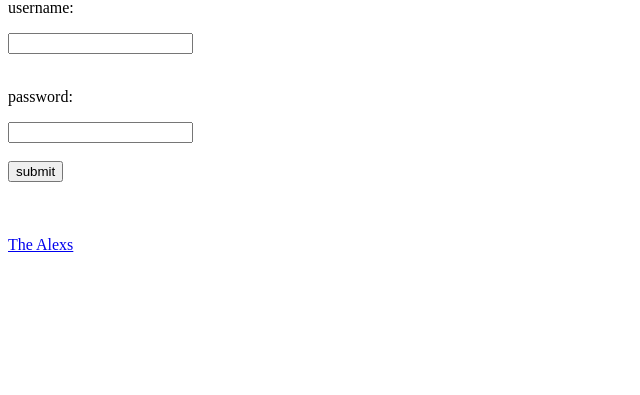
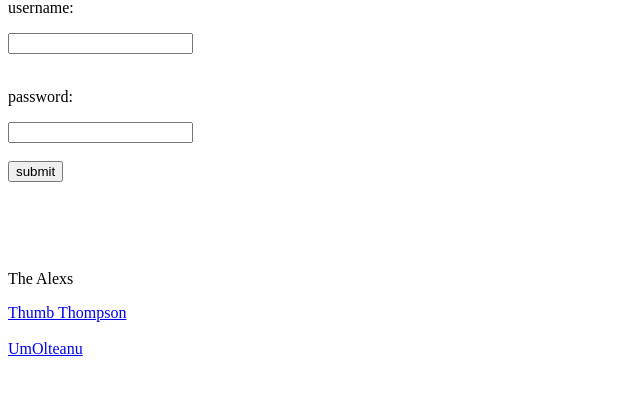
Before and after one commit to athompson00/SoftDev-HW, a Flask app: page / in a window 1280 px wide. Shown: the part 149-544 px from the top of the page, without its empty margins (0-640 px from the left). Run offline with Flask 2, Linux system fonts and the light colour scheme.

Commit message:
added footers

```diff
--- a/16_flasherit/templates/basic.html
+++ b/16_flasherit/templates/basic.html
@@ -14,8 +14,13 @@
   {% block content %}
     {% endblock %}
     <br>
+    <br>
     {% block footer %}
-  <a href = "https://google.com"> The Alexs </a>
+    <p> The Alexs </p>
+  <a href = "https://github.com/athompson00/SoftDev-HW/tree/master/16_flasherit"> Thumb Thompson </a>
+  <br>
+  <br>
+  <a href = "https://github.com/aolteanu00/sd/tree/master/16_flasherit"> UmOlteanu </a>
     {% endblock %}
 </body>
 </html>
```
